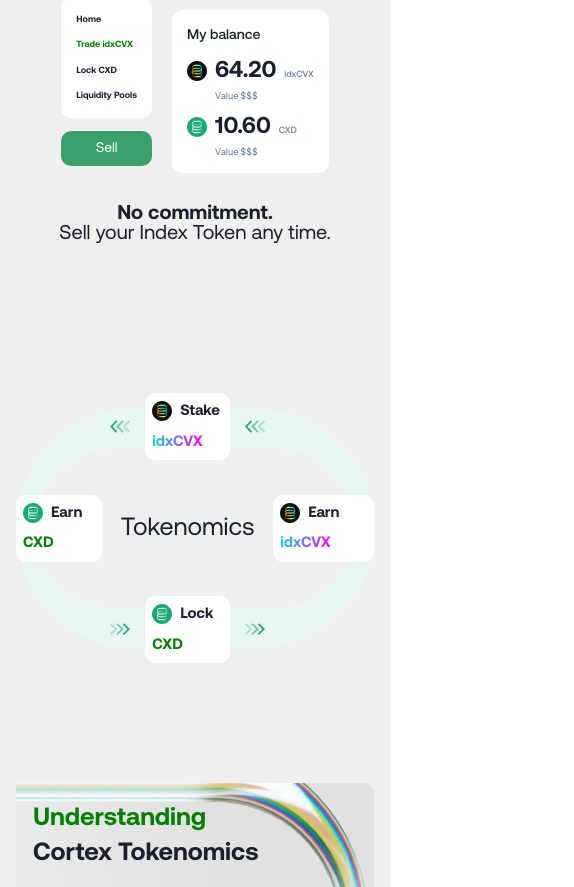
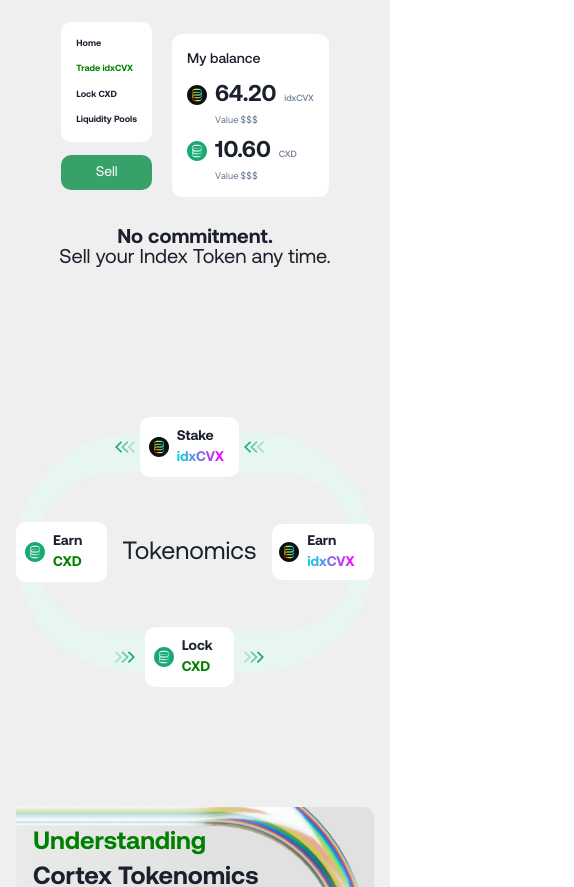
Before and after one commit to SeyeAlexander/Cortex-cpy, a React (Vite) app: page / in a window 390 px wide. Shown: the part 3369-4256 px from the top of the page, 574 px wide, since content can reach past the window. Built offline with nearby package versions, Linux system fonts and the light colour scheme.

Commit message:
made more components responsive

```diff
--- a/src/components/App.tsx
+++ b/src/components/App.tsx
@@ -13,7 +13,7 @@ import Trade from "./Trade";
 
 const App = () => {
   return (
-    <Box bg='#EFEFEF'>
+    <Box bg='#EFEFEF' overflowX='hidden'>
       <Navbar />
       <Herosection />
       <Protocol />
--- a/src/components/Convex.tsx
+++ b/src/components/Convex.tsx
@@ -20,7 +20,7 @@ const Convex = () => {
         w='full'
       >
         <VStack
-          align='flex-start'
+          align={{ base: "center", xl: "flex-start" }}
           w={{ base: "full", xl: "45%" }}
           pt={{ base: "45px", xl: "50px" }}
           lineHeight={{ base: "25px", xl: "44px" }}
--- a/src/components/Earn.tsx
+++ b/src/components/Earn.tsx
@@ -110,7 +110,7 @@ const Earn = () => {
 
         <VStack
           w={{ base: "full", xl: "34%" }}
-          align='flex-start'
+          align={{ base: "center", xl: "flex-start" }}
           lineHeight={{ base: "25px", xl: "44px" }}
         >
           <Text
--- a/src/components/Herosection.tsx
+++ b/src/components/Herosection.tsx
@@ -15,7 +15,7 @@ import icontwo from "../assets/icon2.svg";
 
 const Herosection = () => {
   return (
-    <Container maxW={{ base: "sm", xl: "6xl" }}>
+    <Container maxW={{ base: "90%", xl: "6xl" }}>
       <Flex w='full' justify='space-between' direction={{ base: "column-reverse", xl: "row" }}>
         <VStack
           alignItems='flex-start'
@@ -38,9 +38,20 @@ const Herosection = () => {
             color='gray.500'
             pb={{ base: "20px", xl: "40px" }}
             lineHeight={{ xl: "25px", "2xl": "30px" }}
+            display={{ base: "none", xl: "block" }}
           >
             Diversified exposure to Curve and Convex <br /> through the purchase of a single index
             token.
+          </Text>
+
+          <Text
+            fontSize={{ base: "16px", xl: "18px" }}
+            color='gray.500'
+            pb={{ base: "20px", xl: "40px" }}
+            lineHeight={{ xl: "25px", "2xl": "30px" }}
+            display={{ base: "block", xl: "none" }}
+          >
+            Diversified exposure to Curve and Convex through the purchase of a single index token.
           </Text>
 
           <Flex
--- a/src/components/Navbar.tsx
+++ b/src/components/Navbar.tsx
@@ -20,7 +20,7 @@ import telegram from "../assets/telegram.png";
 
 const Navbar = () => {
   return (
-    <Container h='77px' maxW={{ base: "sm", xl: "6xl" }}>
+    <Container h='77px' maxW={{ base: "90%s", xl: "6xl" }}>
       <Flex w='full' h='full'>
         <HStack w={{ base: "50%", xl: "26%" }}>
           <Text fontSize='3xl' fontFamily='Aeonik Bold'>
--- a/src/components/Tokenomics.tsx
+++ b/src/components/Tokenomics.tsx
@@ -17,35 +17,42 @@ const Tokenomics = () => {
       >
         <HStack
           bg='white'
-          // w={{ base: "300px", xl: "initial" }}
-          p={{ base: "7px", xl: "32px" }}
+          p={{ base: "9px", xl: "32px" }}
           borderRadius={{ base: "10px", xl: "20px" }}
-          flexWrap='wrap'
         >
           <Image src={icon1} w={{ base: "20px", xl: "40px" }} />
-          <Text fontFamily='Aeonik Bold' fontSize={{ base: "15px", xl: "28px" }}>
-            Earn
-          </Text>
-          <Text fontFamily='Aeonik Bold' fontSize={{ base: "15px", xl: "28px" }} color='green'>
-            CXD
+          <Text as='span' fontFamily='Aeonik Bold' fontSize={{ base: "14px", xl: "28px" }}>
+            Earn {""}
+            <Text
+              as='span'
+              fontFamily='Aeonik Bold'
+              fontSize={{ base: "14px", xl: "28px" }}
+              color='green'
+            >
+              CXD
+            </Text>
           </Text>
         </HStack>
 
         <VStack h='full' justify='space-between'>
-          <HStack spacing='15px'>
+          <HStack spacing={{ base: "5px", xl: "15px" }}>
             <Image src={triplearrow} w={{ base: "20px", xl: "40px" }} />
             <HStack
               bg='white'
-              p={{ base: "7px", xl: "32px" }}
-              flexWrap='wrap'
+              p={{ base: "9px", xl: "32px" }}
               borderRadius={{ base: "10px", xl: "20px" }}
             >
               <Image src={icon2} w={{ base: "20px", xl: "40px" }} />
-              <Text fontFamily='Aeonik Bold' fontSize={{ base: "15px", xl: "28px" }}>
-                Stake
-              </Text>
-              <Text id='text' fontFamily='Aeonik Bold' fontSize={{ base: "15px", xl: "28px" }}>
-                idxCVX
+              <Text as='span' fontFamily='Aeonik Bold' fontSize={{ base: "14px", xl: "28px" }}>
+                Stake{" "}
+                <Text
+                  as='span'
+                  id='text'
+                  fontFamily='Aeonik Bold'
+                  fontSize={{ base: "14px", xl: "28px" }}
+                >
+                  idxCVX
+                </Text>
               </Text>
             </HStack>
             <Image src={triplearrow} w={{ base: "20px", xl: "40px" }} />
@@ -55,20 +62,24 @@ const Tokenomics = () => {
             Tokenomics
           </Text>
 
-          <HStack spacing='15px'>
+          <HStack spacing={{ base: "10px", xl: "15px" }}>
             <Image src={triplearrow} w={{ base: "20px", xl: "40px" }} transform='rotate(180deg)' />
             <HStack
               bg='white'
-              p={{ base: "7px", xl: "32px" }}
-              flexWrap='wrap'
+              p={{ base: "9px", xl: "32px" }}
               borderRadius={{ base: "10px", xl: "20px" }}
             >
               <Image src={icon1} w={{ base: "20px", xl: "40px" }} />
-              <Text fontFamily='Aeonik Bold' fontSize={{ base: "15px", xl: "28px" }}>
-                Lock
-              </Text>
-              <Text fontFamily='Aeonik Bold' fontSize={{ base: "15px", xl: "28px" }} color='green'>
-                CXD
+              <Text as='span' fontFamily='Aeonik Bold' fontSize={{ base: "14px", xl: "28px" }}>
+                Lock{" "}
+                <Text
+                  as='span'
+                  fontFamily='Aeonik Bold'
+                  fontSize={{ base: "14px", xl: "28px" }}
+                  color='green'
+                >
+                  CXD
+                </Text>
               </Text>
             </HStack>
             <Image src={triplearrow} w={{ base: "20px", xl: "40px" }} transform='rotate(180deg)' />
@@ -78,15 +89,19 @@ const Tokenomics = () => {
         <HStack
           bg='white'
           p={{ base: "7px", xl: "32px" }}
-          flexWrap='wrap'
           borderRadius={{ base: "10px", xl: "20px" }}
         >
           <Image src={icon2} w={{ base: "20px", xl: "40px" }} />
-          <Text fontFamily='Aeonik Bold' fontSize={{ base: "15px", xl: "28px" }}>
-            Earn
-          </Text>
-          <Text id='text' fontFamily='Aeonik Bold' fontSize={{ base: "15px", xl: "28px" }}>
-            idxCVX
+          <Text as='span' fontFamily='Aeonik Bold' fontSize={{ base: "14px", xl: "28px" }}>
+            Earn{" "}
+            <Text
+              as='span'
+              id='text'
+              fontFamily='Aeonik Bold'
+              fontSize={{ base: "14px", xl: "28px" }}
+            >
+              idxCVX
+            </Text>
           </Text>
         </HStack>
       </HStack>
```
